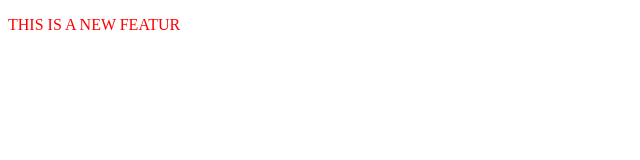
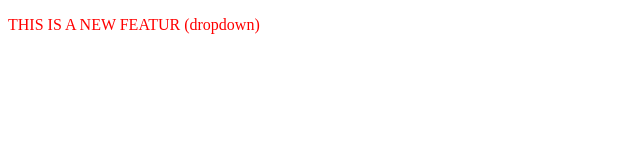
Before and after one commit to sahilforkshere/localrepo, a plain HTML site: page index.html in a window 1280 px wide. Shown: the full height of the page, 0-640 px from the left. Drawn offline with Linux system fonts and the light colour scheme.

```diff
--- a/index.html
+++ b/index.html
@@ -9,6 +9,8 @@
 
 </head>
 <body>
-    <p>THIS IS A NEW FEATUR</p>
+    <p>THIS IS A NEW FEATUR
+        (dropdown)
+    </p>
 </body>
 </html>
```
